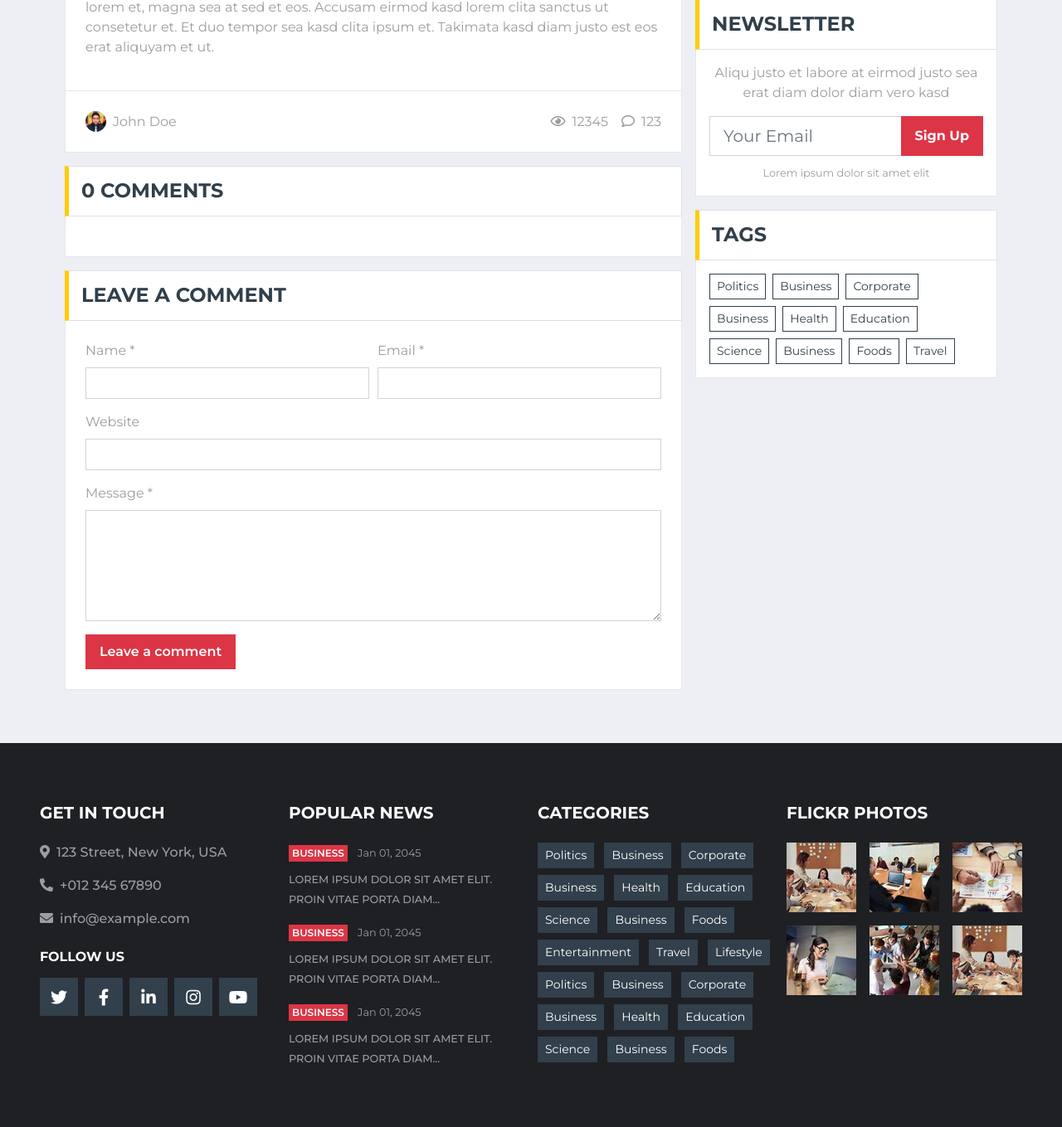
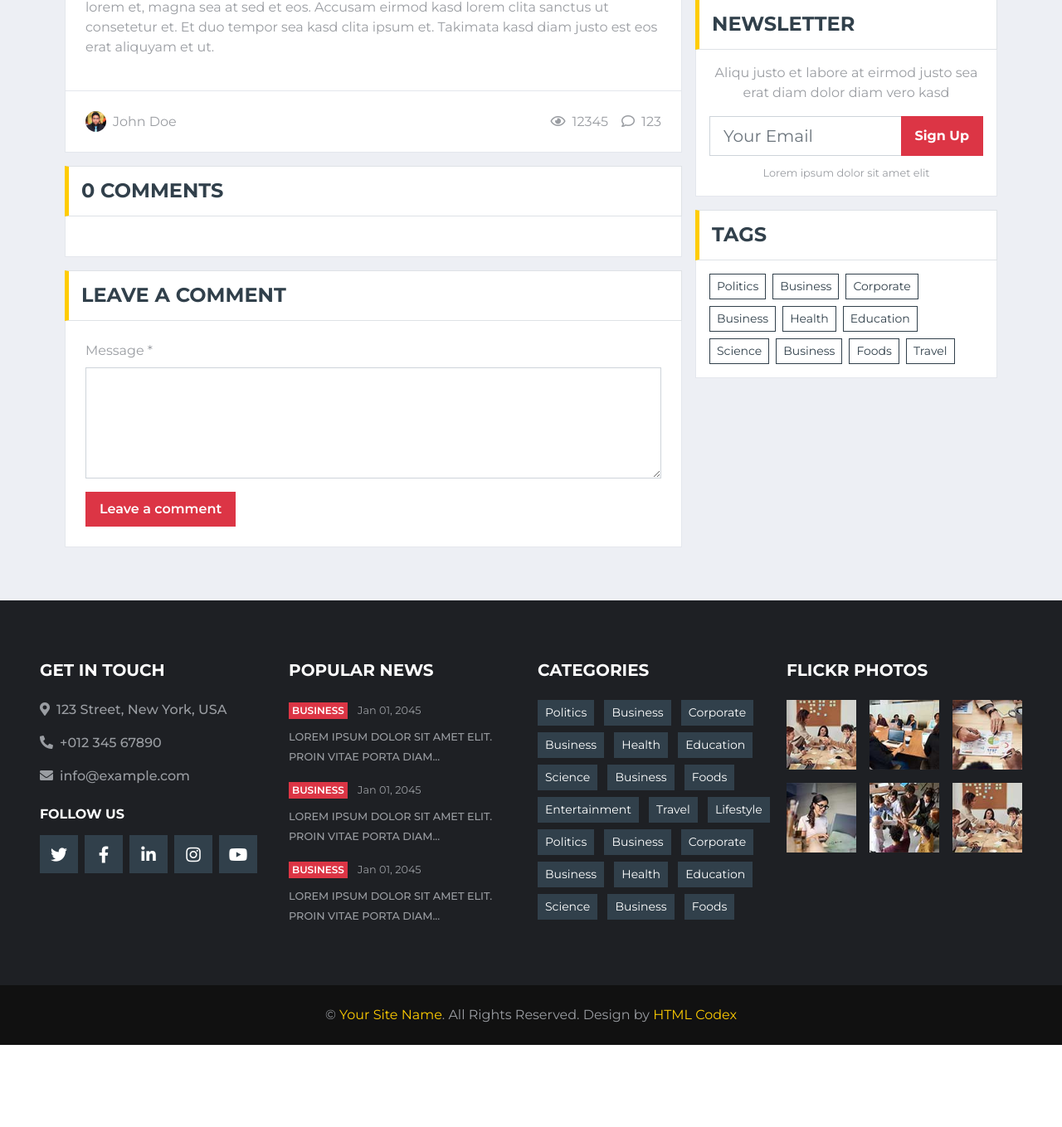
Before and after one commit to nusret35/turkish-financial-website-honeypot, a Flask app: page /single.html in a window 1280 px wide. Shown: the part 2037-3396 px from the top of the page at 83% size. After the commit the page ends 3297 px from the top, so only its background shows below. Run offline with Flask 3, Linux system fonts and the light colour scheme; the visitor is signed in with stand-in values (Sample User, id 1); data that the repository does not hold is empty; some libraries are stand-ins or nearby versions.

Commit message:
comments modified
comments will be visible with related news

```diff
--- a/main.py
+++ b/main.py
@@ -45,14 +45,13 @@ class User(UserMixin):
         return comments
 
 class Comment:
-    def __init__(self, id, username, name, email, website, content, created_at):
+    def __init__(self, id, username, content, created_at, news_link):
         self.id = id
         self.username = username
-        self.name = name
-        self.email = email
-        self.website = website
         self.content = content
         self.created_at = created_at
+        self.news_link = news_link
+
 
 
 @login_manager.user_loader
@@ -204,14 +203,6 @@ def contact_page():
     else:
         return render_template('contact.html',username='guest')
 
-@app.route("/single.html")
-def single_news_page():
-    if current_user.is_authenticated:
-        return render_template('single.html',username=current_user.username)
-    else:
-        return render_template('single.html',username='guest')
-
-
 @app.route('/logout')
 @login_required
 def logout():
@@ -234,25 +225,44 @@ def delete_user(user_id):
 @login_required
 def add_comment():
     if request.method == 'POST':
-        username = request.form.get('username')
         current_route = request.form.get('current_route')
-        name = request.form.get('name')
-        email = request.form.get('email')
-        website = request.form.get('website')
         message = request.form.get('message')
+        news_link = request.form.get('news_link')
 
         if not message:
             flash('Comment content is required!', 'error')
             return redirect(current_route)
 
-        # Insert the comment into the database
-        query = 'INSERT INTO comments (username, name, email, website, content) VALUES (%s, %s, %s, %s, %s)'
-        cursor.execute(query, (username, name, email, website, message))
+        # Process and store the comment data in the database, including the news link
+        query = 'INSERT INTO comments (username, content, news_link) VALUES (%s, %s, %s)'
+        cursor.execute(query, (current_user.username, message, news_link))
         mysql.commit()
 
-        flash('Comment added successfully!', 'success')
+        flash('Comment submitted successfully!', 'success')
 
-    return redirect(request.referrer)
+        # Redirect back to the original news article page
+        return redirect(request.referrer)
+
+@app.route("/single.html")
+def single_news_page(news_link="/single.html"):
+    # Fetch comments related to the current news link
+    query = 'SELECT * FROM comments WHERE news_link = %s'
+    cursor.execute(query, (news_link,))
+    comment_data = cursor.fetchall()
+
+    # Create Comment objects from the retrieved data
+    comments = [Comment(*row) for row in comment_data]
+
+    # Pass the current link to the template
+    current_news_link = request.path
+
+    if current_user.is_authenticated:
+        return render_template('single.html', username=current_user.username, comments=comments, current_news_link=current_news_link)
+    else:
+        return render_template('single.html', username='guest', comments=comments, current_news_link=current_news_link)
+
+
+
 
 
 if __name__ == '__main__':
--- a/templates/single.html
+++ b/templates/single.html
@@ -259,6 +259,7 @@
                         </div>
                         <div class="bg-white border border-top-0 p-4">
                             {% for comment in comments %}
+                                {% if comment.news_link == current_news_link %}
                                     <div class="media mb-4">
                                         <img src="static/img/user.jpg" alt="Image" class="img-fluid mr-3 mt-1" style="width: 45px;">
                                         <div class="media-body">
@@ -266,12 +267,14 @@
                                             <p>{{ comment.content }}</p>
                                         </div>
                                     </div>
+                                {% endif %}
                             {% endfor %}
                         </div>
                     </div>
                     <!-- Comment List End -->
 
                     <!-- Comment Form Start -->
+                    {% if current_user.is_authenticated %}
                     <div class="mb-3">
                         <div class="section-title mb-0">
                             <h4 class="m-0 text-uppercase font-weight-bold">Leave a comment</h4>
@@ -281,29 +284,11 @@
                                 <!-- Add hidden input fields to store username and current route -->
                                 <input type="hidden" name="username" value="{{ current_user.username }}">
                                 <input type="hidden" name="current_route" value="{{ request.path }}">
-
-                                <div class="form-row">
-                                    <div class="col-sm-6">
-                                        <div class="form-group">
-                                            <label for="name">Name *</label>
-                                            <input type="text" class="form-control" id="name" name="name">
-                                        </div>
-                                    </div>
-                                    <div class="col-sm-6">
-                                        <div class="form-group">
-                                            <label for="email">Email *</label>
-                                            <input type="email" class="form-control" id="email" name="email">
-                                        </div>
-                                    </div>
-                                </div>
-                                <div class="form-group">
-                                    <label for="website">Website</label>
-                                    <input type="url" class="form-control" id="website" name="website">
-                                </div>
+                                <input type="hidden" name="news_link" value="{{ current_news_link }}">
 
                                 <div class="form-group">
                                     <label for="message">Message *</label>
-                                    <textarea id="message" cols="30" rows="5" class="form-control" name="message"></textarea>
+                                    <textarea id="message" cols="30" rows="5" class="form-control" name="message" required></textarea>
                                 </div>
                                 <div class="form-group mb-0">
                                     <input type="submit" value="Leave a comment" class="btn btn-danger font-weight-semi-bold py-2 px-3">
@@ -311,6 +296,7 @@
                             </form>
                         </div>
                     </div>
+                    {% endif %}
                     <!-- Comment Form End -->
                 </div>
 
```
Lines whose indentation alone changed are shown as unchanged.
